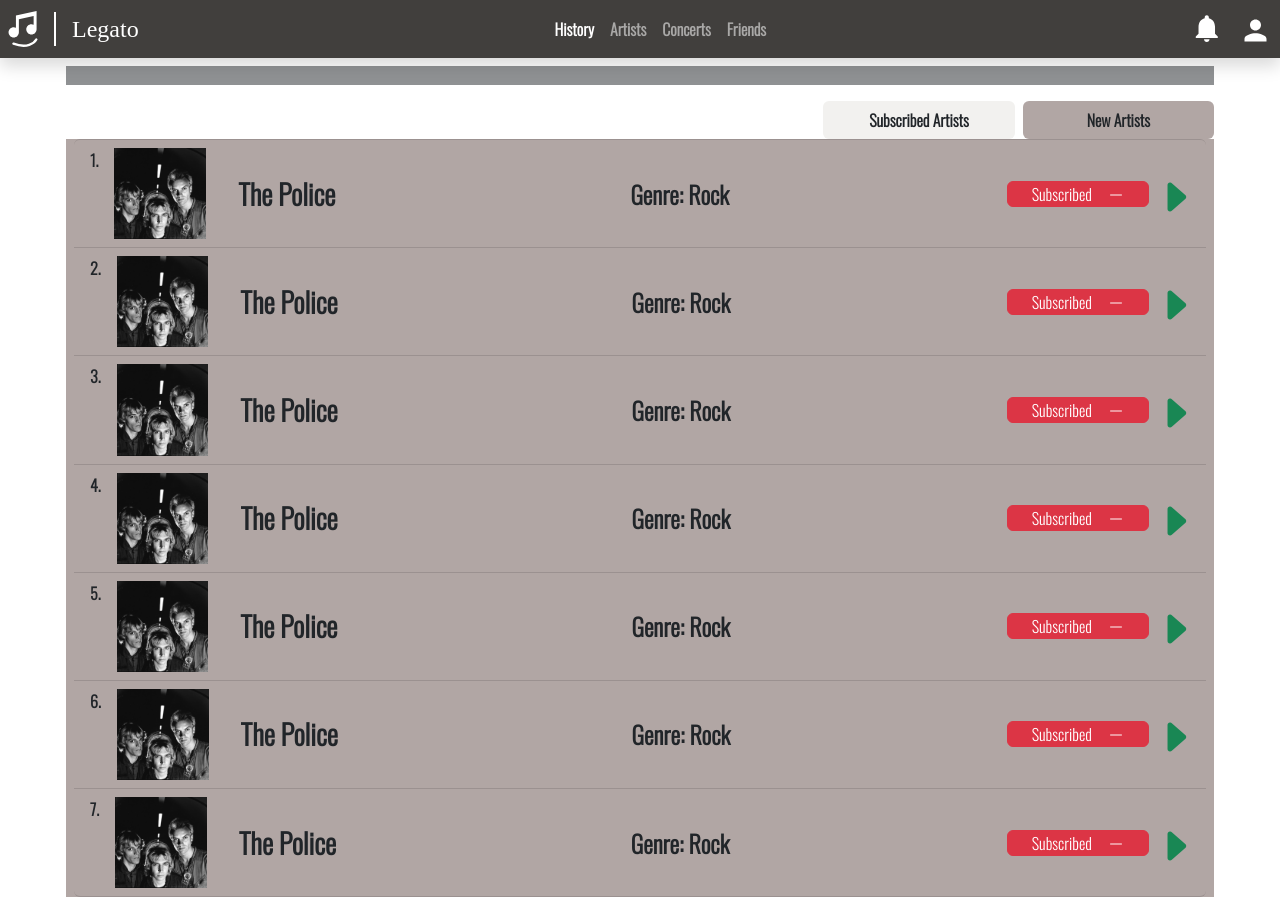
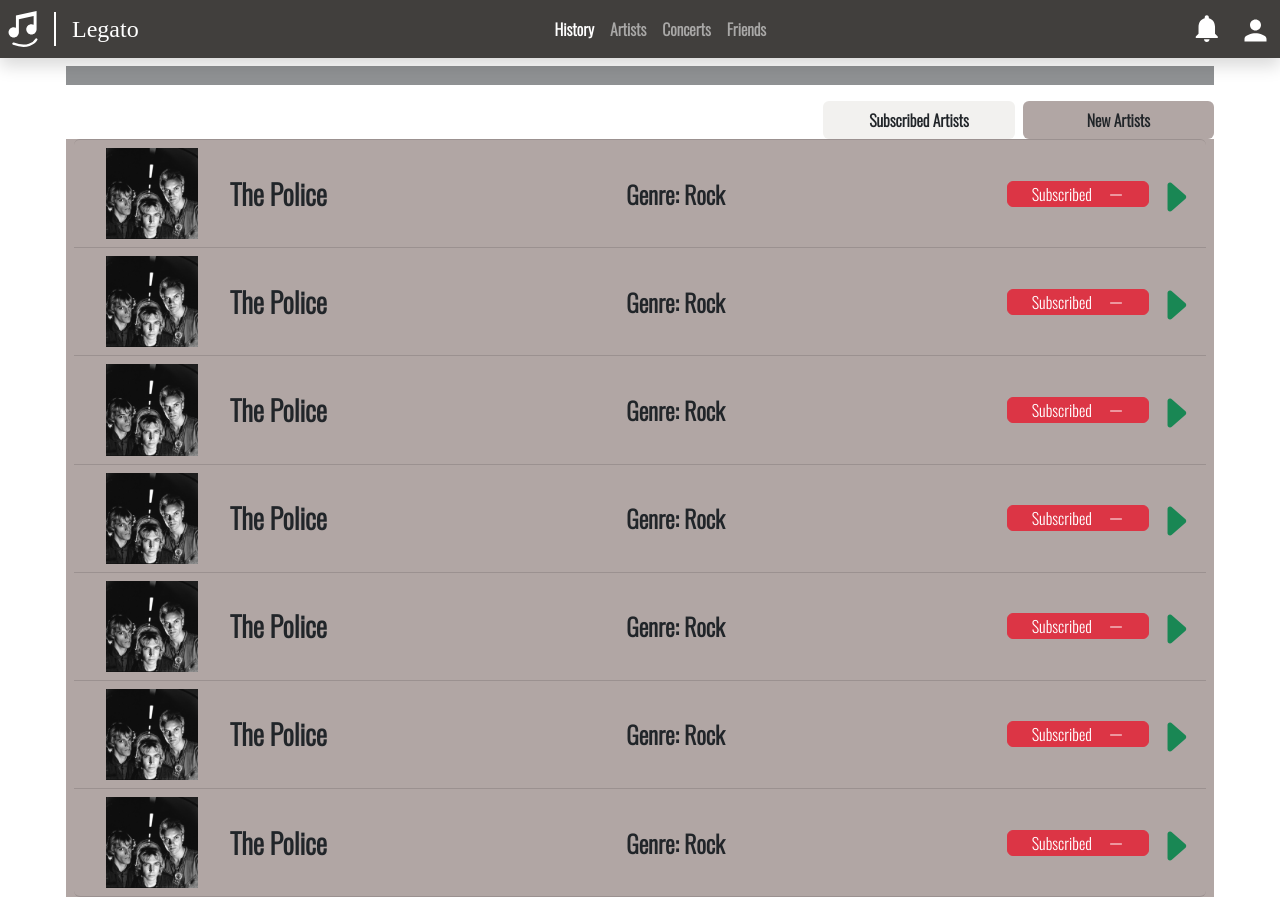
Before and after one commit to SDSC-Cali-Coders/Legato, a React (Create React App) app in the folder frontend/: page / in a window 1280 px wide. Built offline with nearby package versions, Linux system fonts and the light colour scheme; a web font is replaced by a local one.

Commit message:
No need for numbering

```diff
--- a/frontend/src/components/artistSearch/SearchView.jsx
+++ b/frontend/src/components/artistSearch/SearchView.jsx
@@ -52,7 +52,7 @@
                     </div>
                 </div>
                 <div className="row bg-primary">
-                    <ol className="list-group list-group-numbered gx-3">
+                    <ol className="list-group gx-3">
                         <ArtistResult img={props.img} name={props.name} genre={props.genre} isSubscribed={props.isSubscribed}/>
                         <ArtistResult img={props.img} name={props.name} genre={props.genre} isSubscribed={props.isSubscribed}/>
                         <ArtistResult img={props.img} name={props.name} genre={props.genre} isSubscribed={props.isSubscribed}/>
```
